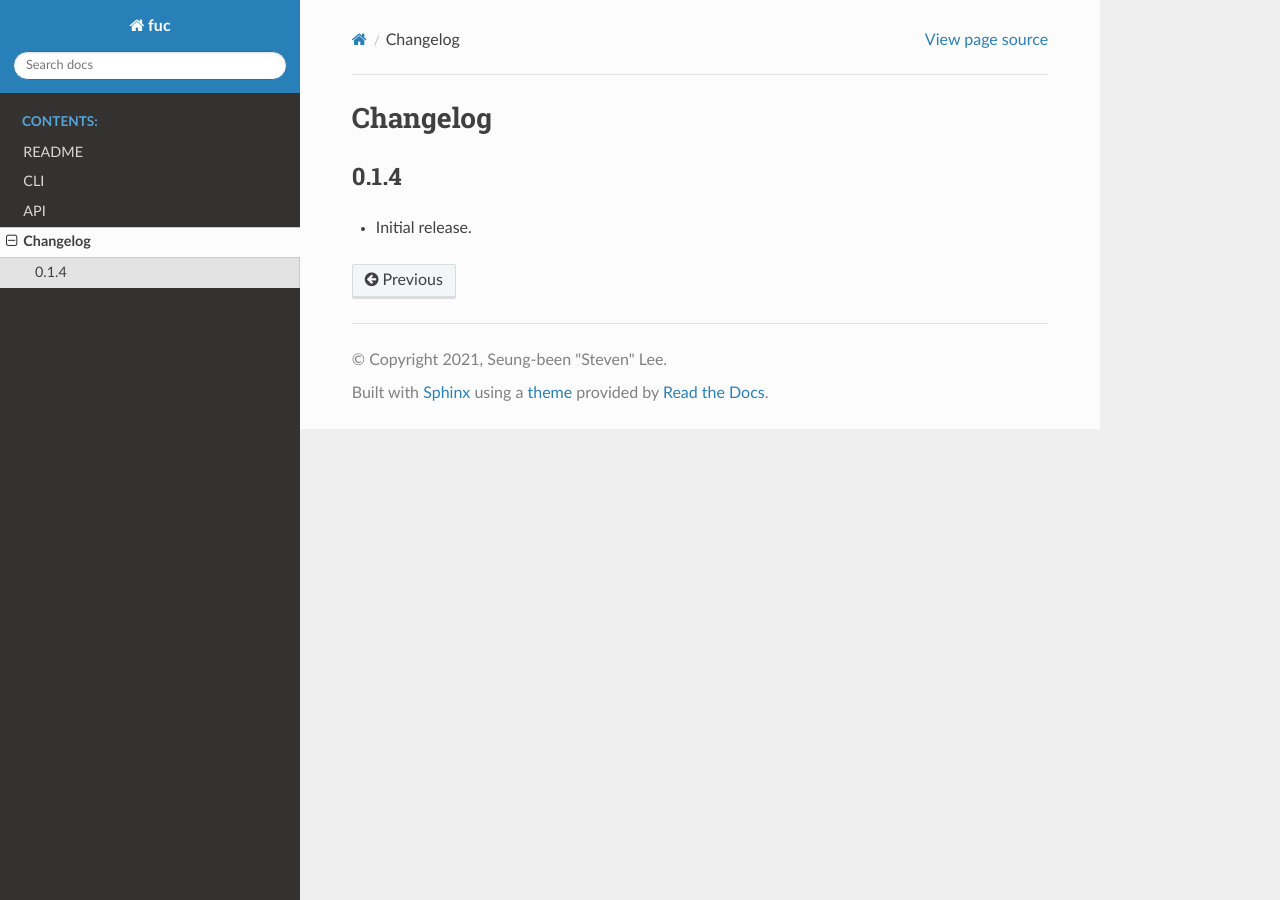
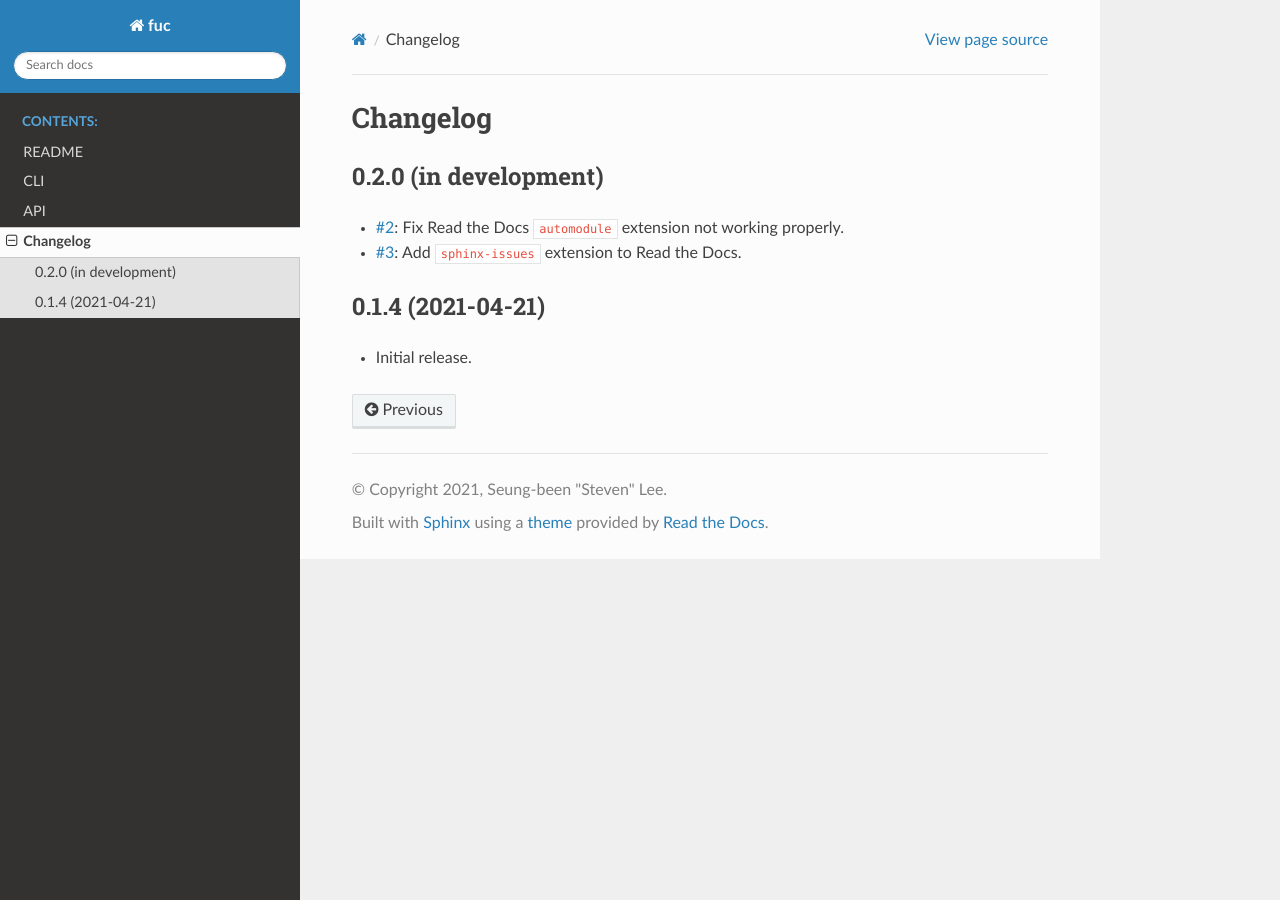
Before and after one commit to sbslee/fuc, a Sphinx documentation site: the page built from docs/changelog.rst, in a window 1280 px wide. Built offline with Sphinx 7.4.7 and the Read the Docs theme 2.0.0, drawn with Linux system fonts in a browser that asks for light colours.

Commit message:
Add sphinx-issues extension (#3)

```diff
--- a/CHANGELOG.rst
+++ b/CHANGELOG.rst
@@ -1,7 +1,13 @@
 Changelog
 *********
 
-0.1.4
------
+0.2.0 (in development)
+----------------------
+
+* :issue:`2`: Fix Read the Docs ``automodule`` extension not working properly.
+* :issue:`3`: Add ``sphinx-issues`` extension to Read the Docs.
+
+0.1.4 (2021-04-21)
+------------------
 
 * Initial release.
--- a/docs/conf.py
+++ b/docs/conf.py
@@ -31,6 +31,7 @@ extensions = [
     'sphinx.ext.autodoc',
     'sphinx.ext.napoleon',
     'sphinx_rtd_theme',
+    'sphinx_issues'
 ]
 
 autodoc_mock_imports = [
@@ -38,6 +39,8 @@ autodoc_mock_imports = [
     'pandas',
     'pyranges'
 ]
+
+issues_github_path = 'sbslee/fuc'
 
 # Add any paths that contain templates here, relative to this directory.
 templates_path = ['_templates']
```
